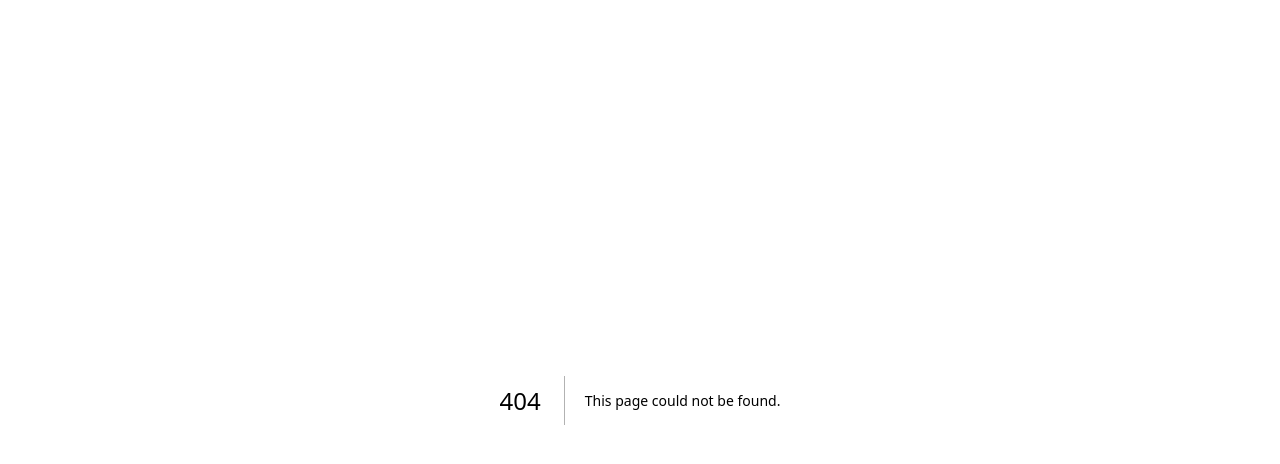
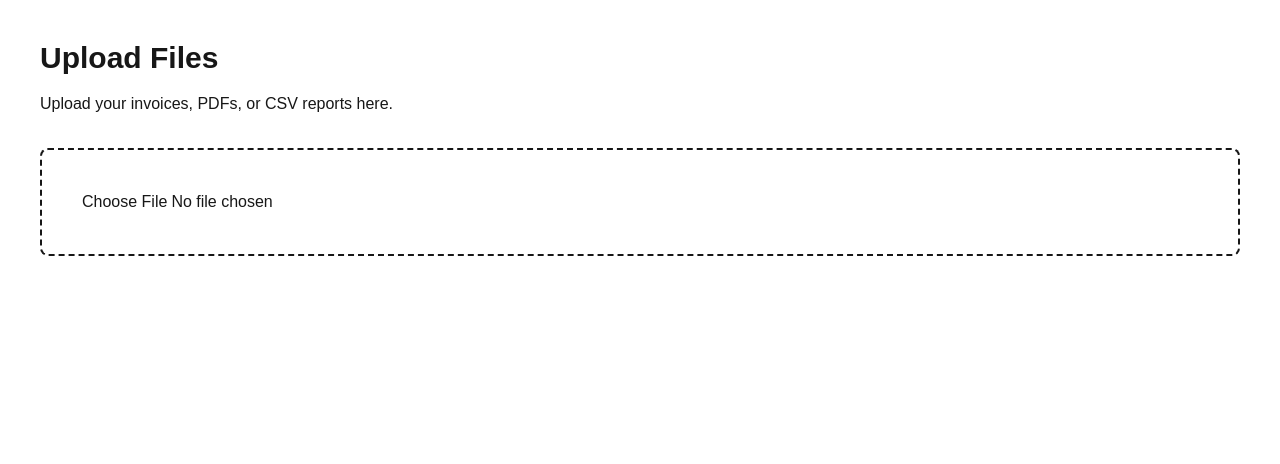
Before and after one commit to dummy-pranjal29/stacklane, a Next.js app: page /dashboard/upload in a window 1280 px wide. Before the commit this address had no page. Shown: the top 464 px of the page. Built offline with nearby package versions, Linux system fonts and the light colour scheme.

Commit message:
Create initial upload page interface

```diff
--- /dev/null
+++ b/src/app/dashboard/upload/page.tsx
@@ -0,0 +1,15 @@
+"use client";
+
+export default function UploadPage() {
+  return (
+    <div className="p-10">
+      <h1 className="text-3xl font-bold">Upload Files</h1>
+
+      <p className="mt-4">Upload your invoices, PDFs, or CSV reports here.</p>
+
+      <div className="mt-8 border-2 border-dashed p-10 rounded-lg">
+        <input type="file" />
+      </div>
+    </div>
+  );
+}
```
